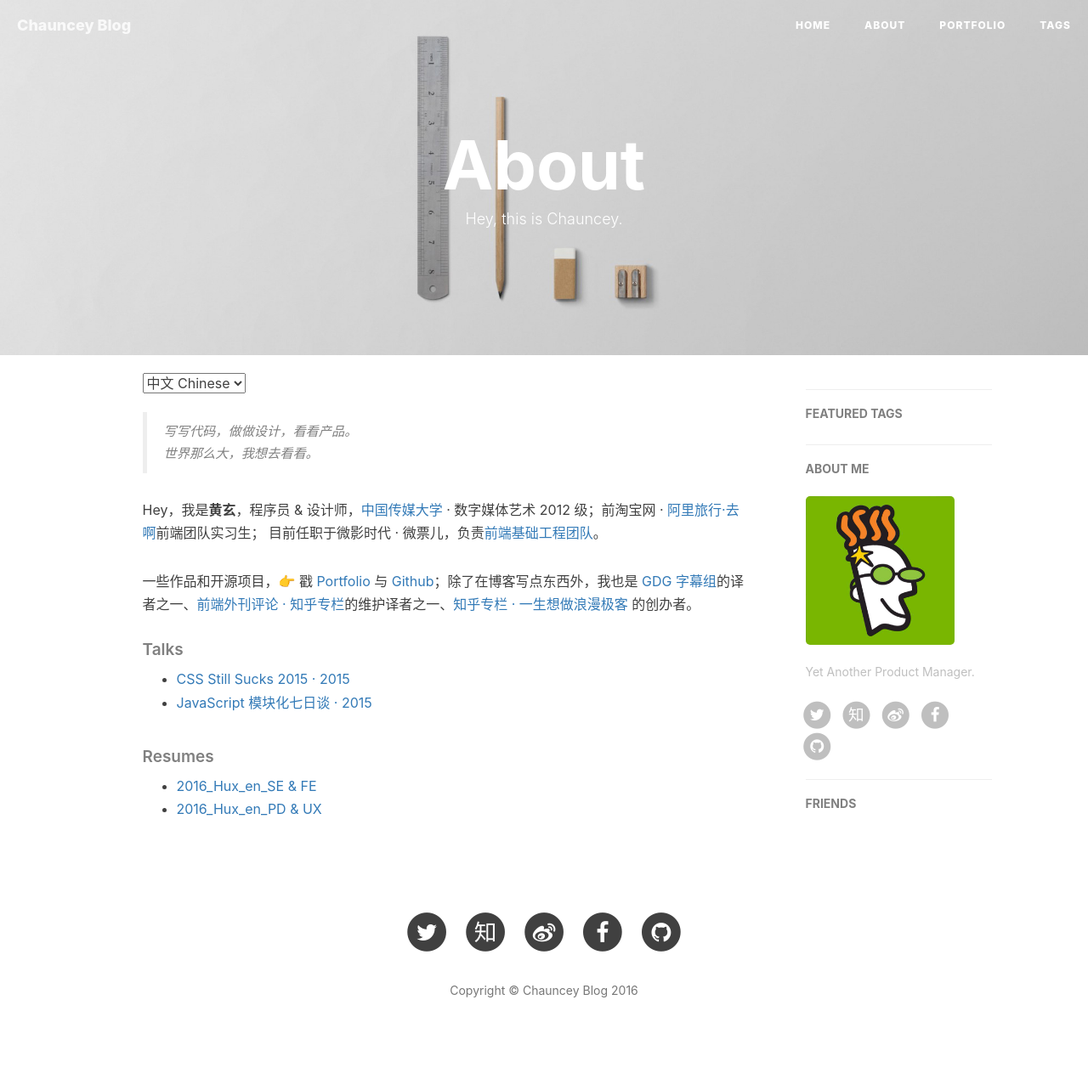
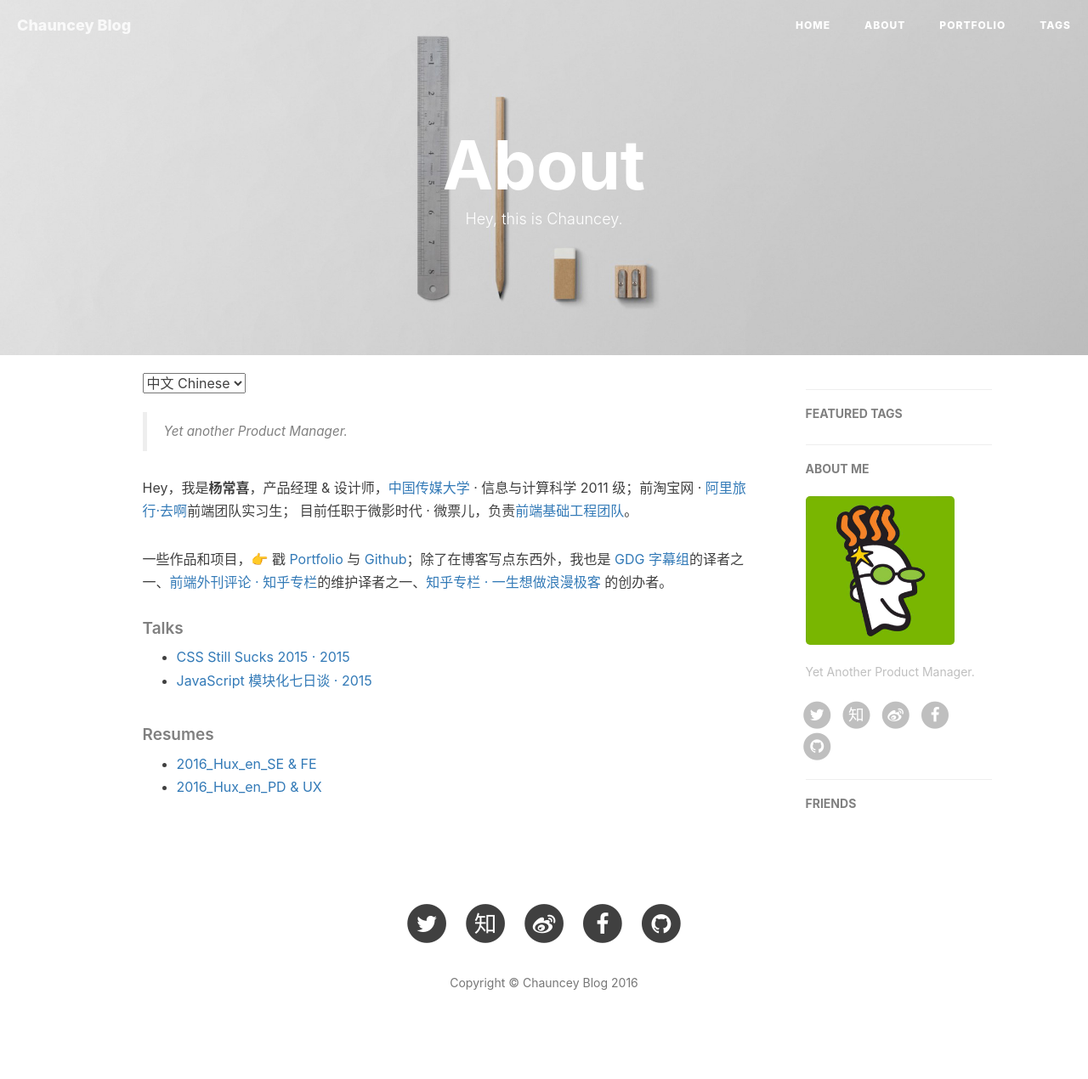
Before and after one commit to yangchangxi/yangchangxi.github.io, a Jekyll site: the page built from about.html, in a window 1280 px wide. Shown: the whole page at 85% size. Built offline with Jekyll 4.4.1, drawn with Linux system fonts in a browser that asks for light colours; nearby versions of some CDN libraries; comment, search, counter and statistics services are not loaded.

Commit message:
update at 2016/7/29 11:09

```diff
--- a/about.html
+++ b/about.html
@@ -15,13 +15,12 @@
 <div class="zh post-container">
 
     <!--copied from markdown -->
-    <blockquote><p>写写代码，做做设计，看看产品。<br>
-    世界那么大，我想去看看。</p></blockquote>
+    <blockquote><p>Yet another Product Manager.</p></blockquote>
 
-    <p>Hey，我是<strong>黄玄</strong>，程序员 &amp; 设计师，<a href="http://by.cuc.edu.cn/">中国传媒大学</a> · 数字媒体艺术 2012 级；前淘宝网 · <a href="http://alitrip.com">阿里旅行·去啊</a>前端团队实习生；
+    <p>Hey，我是<strong>杨常喜</strong>，产品经理 &amp; 设计师，<a href="http://by.cuc.edu.cn/">中国传媒大学</a> · 信息与计算科学 2011 级；前淘宝网 · <a href="http://alitrip.com">阿里旅行·去啊</a>前端团队实习生；
     目前任职于微影时代 · 微票儿，负责<a href="http://wepiaoFEI.github.io">前端基础工程团队</a>。</p>
 
-    <p>一些作品和开源项目，👉 戳 <a href="/portfolio">Portfolio</a> 与 <a href="http://github.com/huxpro">Github</a>；除了在博客写点东西外，我也是 <a href="http://www.gfansub.com/">GDG 字幕组</a>的译者之一、<a href="http://zhuanlan.zhihu.com/FrontendMagazine">前端外刊评论 · 知乎专栏</a>的维护译者之一、<a href="http://zhuanlan.zhihu.com/huxblog">知乎专栏 · 一生想做浪漫极客</a> 的创办者。</p>
+    <p>一些作品和项目，👉 戳 <a href="/portfolio">Portfolio</a> 与 <a href="http://github.com/yangchangxi">Github</a>；除了在博客写点东西外，我也是 <a href="http://www.gfansub.com/">GDG 字幕组</a>的译者之一、<a href="http://zhuanlan.zhihu.com/FrontendMagazine">前端外刊评论 · 知乎专栏</a>的维护译者之一、<a href="http://zhuanlan.zhihu.com/huxblog">知乎专栏 · 一生想做浪漫极客</a> 的创办者。</p>
 
     <h5>Talks</h5>
 
@@ -45,7 +44,7 @@
     <blockquote><p>Yet another Frontend Engineer. <br>
     Yet another Lifelong Designer.</p></blockquote>
 
-    <p>My name is <strong>Huang Xuan(黄玄)</strong>，you can call me nickname <strong>Hux</strong>. I studied Digital Media Art in <a href="https://en.wikipedia.org/wiki/Communication_University_of_China">Communication University of China</a>, which is a interdisciplinary subject of technology and art, and now Senior.</p>
+    <p>My name is <strong>Yang Changxi(杨常喜)</strong>，you can call me nickname <strong>Chauncey</strong>. I studied Digital Media Art in <a href="https://en.wikipedia.org/wiki/Communication_University_of_China">Communication University of China</a>, which is a interdisciplinary subject of technology and art, and now Senior.</p>
 
     <p>As a engineer, I work at Wepiao (<a href="https://www.crunchbase.com/organization/wepiao#/entity">in CrunchBase</a>) as the dev lead of Front-End Infrastructure Team currently, and <a href="https://www.alitrip.com/">Alibaba Trip</a> as Intern for one year previously.</p>
 
```
Also changed, not shown: other parts of about.html (+2 -2 lines), portfolio/index.html (+4 -4 lines).
